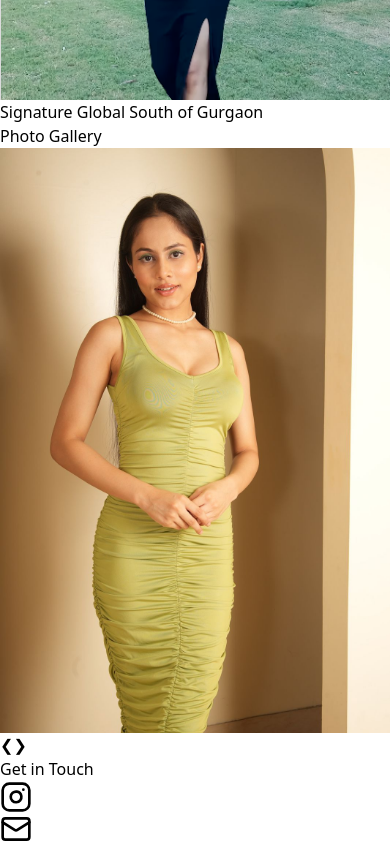
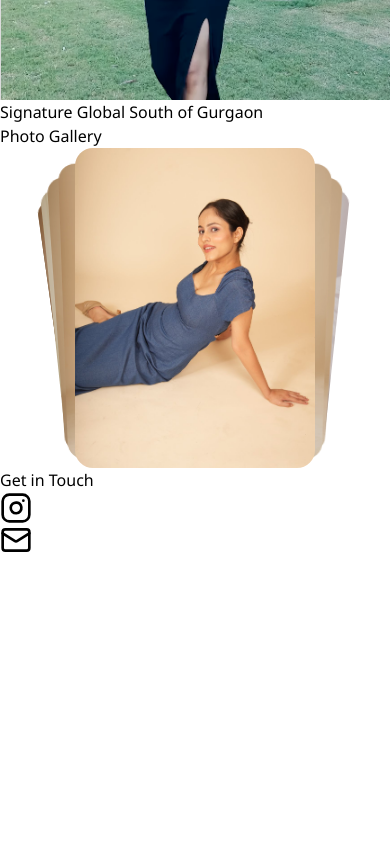
Before and after one commit to nipunbakshi12/Noor-Portfolio, a React (Vite) app: page / in a window 390 px wide. Shown: the part 4640-5485 px from the top of the page. After the commit the page ends 5196 px from the top, so only its background shows below. Built offline with nearby package versions, Linux system fonts and the light colour scheme.

Commit message:
final changes

```diff
--- a/src/components/Portfolio.jsx
+++ b/src/components/Portfolio.jsx
@@ -1,12 +1,19 @@
 import { motion } from 'framer-motion';
 import { Instagram, Mail } from 'lucide-react';
 import Image from '../assets/profile_1.jpeg';
+import { Swiper, SwiperSlide } from 'swiper/react';
+
+// Import Swiper styles
+import 'swiper/css';
+import 'swiper/css/effect-cards';
+import { EffectCards } from 'swiper/modules';
+import './styles.css';
 
 // Importing 10 images for the carousel and gallery
 import img1 from '../assets/one.jpeg';
 import img2 from '../assets/two.jpeg';
 import img3 from '../assets/three.jpeg';
-import img4 from '../assets/four.jpeg';
+// import img4 from '../assets/four.jpeg';
 import img5 from '../assets/five.jpeg';
 import img6 from '../assets/six.jpeg';
 import img7 from '../assets/seven.jpeg';
@@ -116,7 +123,7 @@ export default function Portfolio() {
 
     ];
 
-    const carouselImages = [img1, img2, img3, img4, img5, img6, img7, img8, img9, img10];
+    const carouselImages = [img1, img2, img3, img5, img6, img7, img8, img9, img10];
     const [currentIndex, setCurrentIndex] = useState(0);
 
     const nextSlide = () => {
@@ -283,7 +290,7 @@ export default function Portfolio() {
 
             {/* Carousel Section */}
             <h2 className="text-4xl font-bold mb-8 text-center">Photo Gallery</h2>
-            <div className="relative flex justify-center m-8 w-full max-w-lg h-[500px] sm:h-[600px] mx-auto">
+            {/* <div className="relative flex justify-center m-8 w-full max-w-lg h-[500px] sm:h-[600px] mx-auto">
                 <motion.img
                     src={carouselImages[currentIndex]}
                     alt={`Carousel ${currentIndex + 1}`}
@@ -292,10 +299,10 @@ export default function Portfolio() {
                     animate={{ opacity: 1, x: 0 }}
                     exit={{ opacity: 0, x: -100 }}
                     transition={{ duration: 0.5 }}
-                />
+                /> */}
 
-                {/* Navigation Buttons */}
-                <button
+            {/* Navigation Buttons */}
+            {/* <button
                     onClick={prevSlide}
                     className="absolute left-4 top-1/2 transform -translate-y-1/2 bg-gray-800 p-2 rounded-full text-white"
                 >
@@ -307,7 +314,21 @@ export default function Portfolio() {
                 >
                     ❯
                 </button>
-            </div>
+            </div> */}
+
+            <Swiper
+                effect={'cards'}
+                grabCursor={true}
+                modules={[EffectCards]}
+                className="mySwiper mb-3"
+                initialSlide={5}
+            >
+                {carouselImages.map((image, index) => (
+                    <SwiperSlide key={index}>
+                        <img src={image} alt={`Carousel ${index + 1}`} className="w-full h-full object-cover" />
+                    </SwiperSlide>
+                ))}
+            </Swiper>
 
             {/* Contact Section */}
             <motion.section
--- /dev/null
+++ b/src/components/styles.css
@@ -0,0 +1,58 @@
+@import url("https://fonts.googleapis.com/css2?family=Noto+Sans:ital,wght@0,100..900;1,100..900&display=swap");
+body {
+  font-family: "Noto Sans", sans-serif;
+}
+.swiper {
+  width: 240px;
+  height: 320px;
+}
+
+.swiper-slide {
+  display: flex;
+  align-items: center;
+  justify-content: center;
+  border-radius: 18px;
+  font-size: 22px;
+  font-weight: bold;
+  color: #fff;
+}
+
+/* .swiper-slide:nth-child(1n) {
+  background-color: rgb(206, 17, 17);
+}
+
+.swiper-slide:nth-child(2n) {
+  background-color: rgb(0, 140, 255);
+}
+
+.swiper-slide:nth-child(3n) {
+  background-color: rgb(10, 184, 111);
+}
+
+.swiper-slide:nth-child(4n) {
+  background-color: rgb(211, 122, 7);
+}
+
+.swiper-slide:nth-child(5n) {
+  background-color: rgb(118, 163, 12);
+}
+
+.swiper-slide:nth-child(6n) {
+  background-color: rgb(180, 10, 47);
+}
+
+.swiper-slide:nth-child(7n) {
+  background-color: rgb(35, 99, 19);
+}
+
+.swiper-slide:nth-child(8n) {
+  background-color: rgb(0, 68, 255);
+}
+
+.swiper-slide:nth-child(9n) {
+  background-color: rgb(218, 12, 218);
+}
+
+.swiper-slide:nth-child(10n) {
+  background-color: rgb(54, 94, 77);
+} */
```
